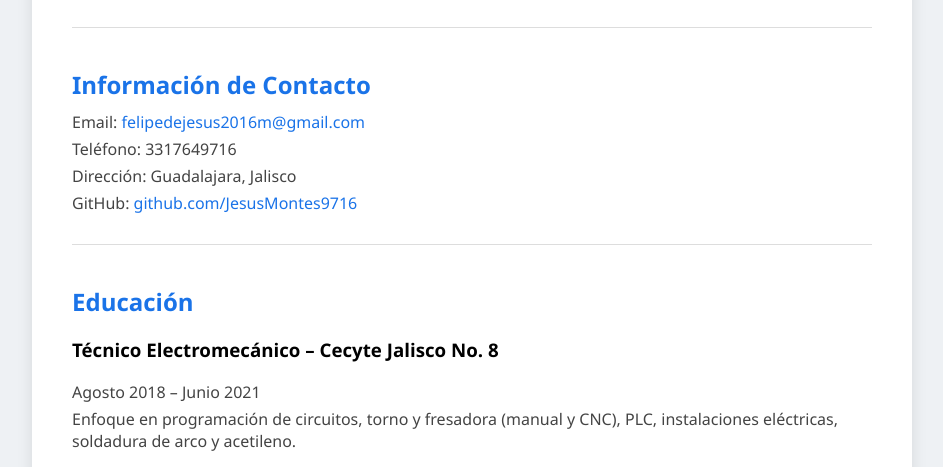
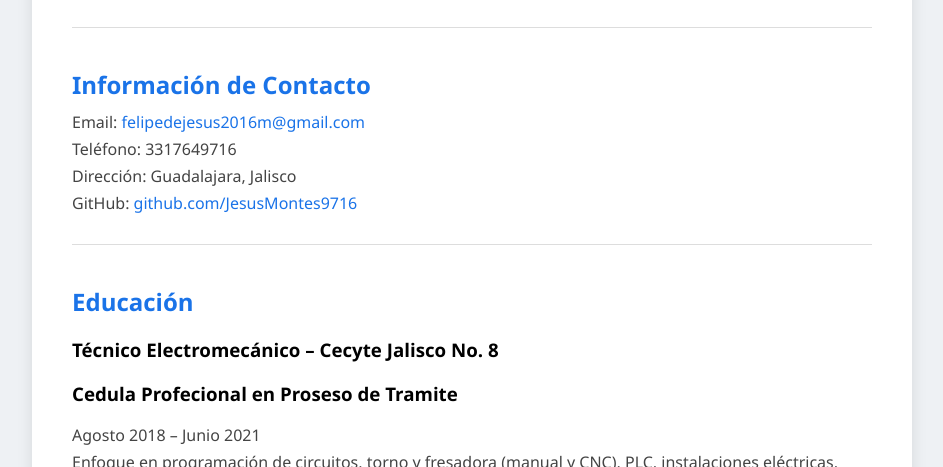
Before and after one commit to JesusMontes9716/CV-JESUS-MONTES-, a plain HTML site: page index.html in a window 1280 px wide. Shown: the part 308-775 px from the top of the page, without its empty margins (168-1111 px from the left). Drawn offline with Linux system fonts and the light colour scheme.

Commit message:
Update index.html

```diff
--- a/index.html
+++ b/index.html
@@ -92,6 +92,7 @@
         <section>
             <h2>Educación</h2>
             <h3>Técnico Electromecánico – Cecyte Jalisco No. 8</h3>
+            <h3>Cedula Profecional en Proseso de Tramite</h3>
             <p>Agosto 2018 – Junio 2021</p>
             <p>Enfoque en programación de circuitos, torno y fresadora (manual y CNC), PLC, instalaciones eléctricas, soldadura de arco y acetileno.</p>
 
```
